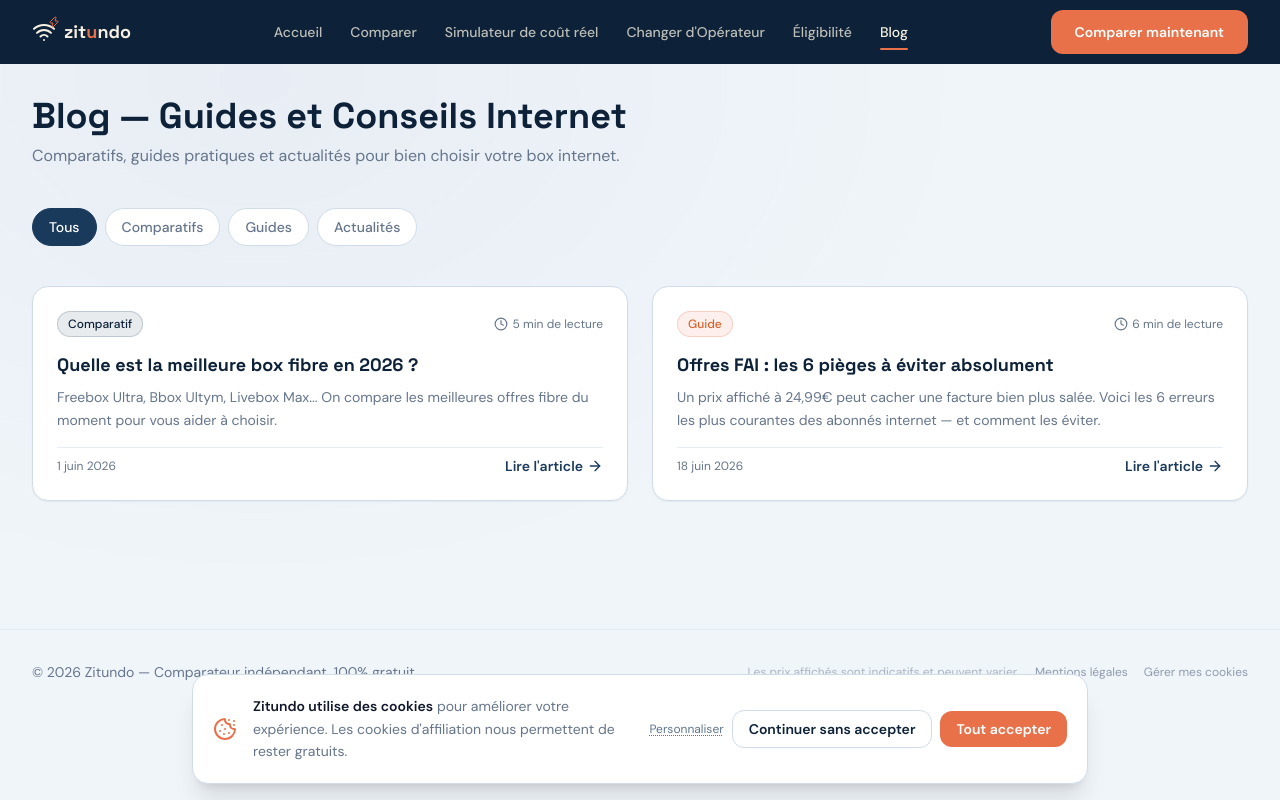
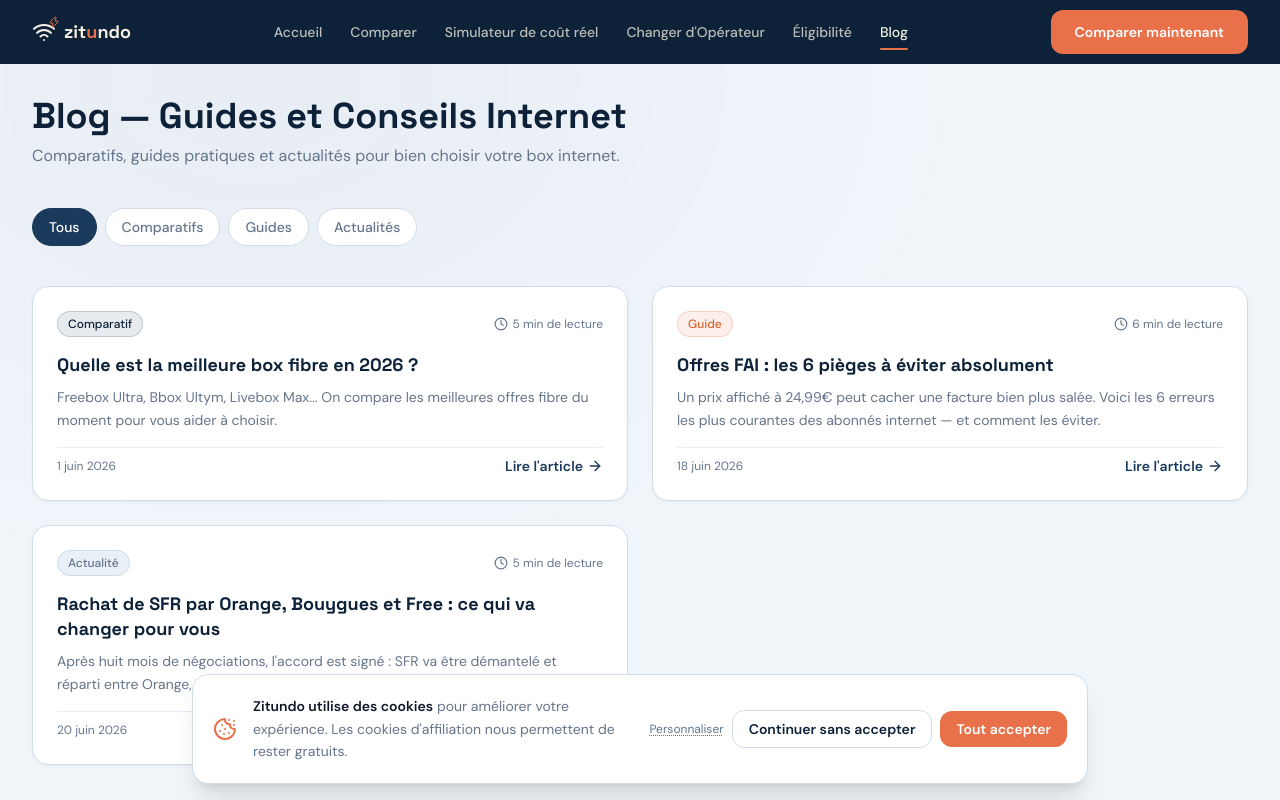
Before and after one commit to mabolacha/zitundo, a React (Vite) app in the folder frontend/: page /blog in a window 1280 px wide. Shown: the top 800 px of the page. Built offline with nearby package versions, Linux system fonts and the light colour scheme.

Commit message:
Blog — ajout article rachat SFR 2026

```diff
--- a/frontend/src/data/articles.ts
+++ b/frontend/src/data/articles.ts
@@ -63,4 +63,36 @@
 <h2>6. Rester captif d'un opérateur à cause de son adresse mail</h2>
 <p>De nombreux abonnés conservent un abonnement devenu trop cher uniquement pour ne pas perdre leur adresse email @orange.fr, @sfr.fr ou @free.fr. C'est un piège évitable : migrez progressivement vos contacts vers une adresse indépendante (Gmail, Outlook, ProtonMail) avant de changer d'opérateur. Une fois la transition faite, vous retrouvez toute liberté de choisir l'offre la plus adaptée à votre budget — sans être retenu par une adresse email.</p>`,
   },
+  {
+    id: '3',
+    slug: 'rachat-sfr-2026-ce-qui-change',
+    titre: 'Rachat de SFR par Orange, Bouygues et Free : ce qui va changer pour vous',
+    metaDescription:
+      "Le rachat de SFR pour 20,35 milliards d'euros a été officialisé le 6 juin 2026. On vous explique ce que ce démantèlement signifie concrètement pour les abonnés SFR et RED by SFR.",
+    datePublication: '2026-06-20',
+    tempsLecture: 5,
+    categorie: 'actualite',
+    imageAlt: 'Rachat SFR par Orange Bouygues Free 2026',
+    chapeau:
+      "Après huit mois de négociations, l'accord est signé : SFR va être démantelé et réparti entre Orange, Bouygues et Free. Voici ce que cela implique pour les abonnés.",
+    contenu: `<h2>Un accord historique pour les télécoms français</h2>
+<p>Dans la nuit du 6 juin 2026, Orange, Bouygues Telecom et Free ont signé un protocole d'accord avec Altice France pour racheter SFR, au prix de 20,35 milliards d'euros. Cette opération, qualifiée par les trois opérateurs eux-mêmes d'une des plus importantes de l'histoire des télécoms en Europe, marque la fin de SFR en tant qu'opérateur indépendant.</p>
+
+<p>Il aura fallu huit mois de négociations, deux offres successives et un sprint final de 48 heures pour aboutir à cet accord. Une première offre à 17 milliards d'euros avait été rejetée par Altice en octobre 2025, avant qu'une seconde proposition à 20,35 milliards ne soit acceptée en avril 2026.</p>
+
+<h2>SFR ne sera pas racheté, mais démantelé</h2>
+<p>Contrairement à un rachat classique où un seul acheteur récupère l'intégralité d'une entreprise, cette opération va découper SFR : ses 25 millions de clients, ses réseaux et ses actifs seront répartis entre les trois opérateurs. Bouygues Telecom est le premier contributeur financier, avec 42% du montant total (8,5 milliards d'euros), et récupérera en contrepartie l'ensemble de SFR Business ainsi que plusieurs millions de clients grand public.</p>
+
+<p>Free et Orange se partageront le reste de la base d'abonnés résidentiels : Free viserait les 31 millions d'abonnés au global, tandis qu'Orange récupérerait environ 4,9 millions de clients SFR.</p>
+
+<h2>Qu'est-ce que cela change pour les abonnés SFR et RED by SFR ?</h2>
+<p>Pour l'instant, rien de concret à court terme. L'accord signé est un protocole, pas une finalisation : l'opération doit encore passer par plusieurs étapes réglementaires, notamment l'examen de l'Autorité de la concurrence française et probablement de la Commission européenne, étant donné l'ampleur de la transaction.</p>
+
+<p>La finalisation est attendue pour le second semestre 2027. D'ici là, les contrats SFR et RED by SFR restent valables sans changement. Mais à terme, les abonnés actuels de SFR et RED seront progressivement transférés vers l'un des trois opérateurs repreneurs, avec potentiellement un changement de box, de réseau ou de conditions tarifaires.</p>
+
+<h2>Pourquoi cette opération est surveillée de près</h2>
+<p>Cette transaction va faire passer la France de quatre à trois opérateurs mobiles et internet d'envergure nationale. Une telle concentration soulève des questions sur la concurrence et les prix à moyen terme — c'est précisément pour cette raison que le régulateur doit encore valider l'opération avant sa mise en œuvre effective.</p>
+
+<p>Chez Zitundo, nous suivons cette actualité de près. C'est pourquoi nous affichons un badge d'information sur les offres SFR et RED by SFR dans notre comparateur, pour que vous puissiez prendre une décision éclairée si vous envisagez de souscrire ou de migrer dans les mois à venir.</p>`,
+  },
 ];
```
